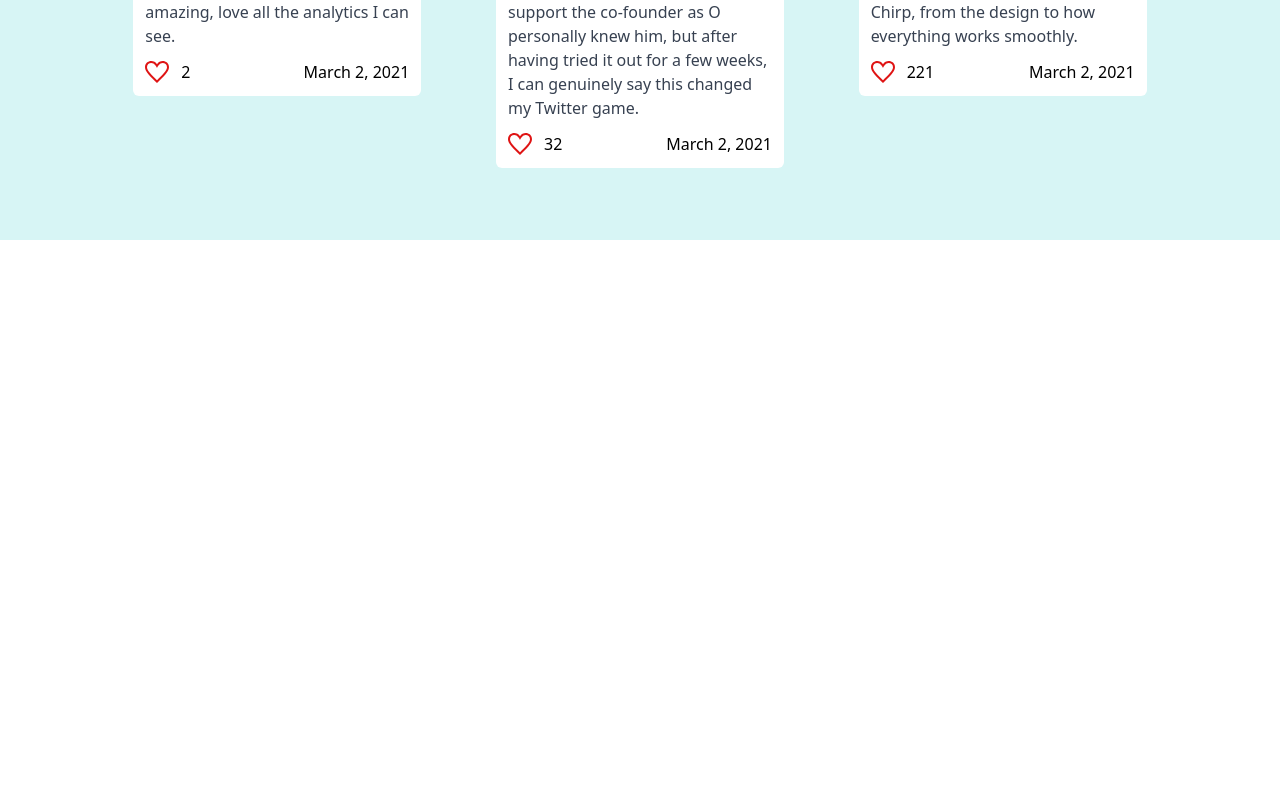
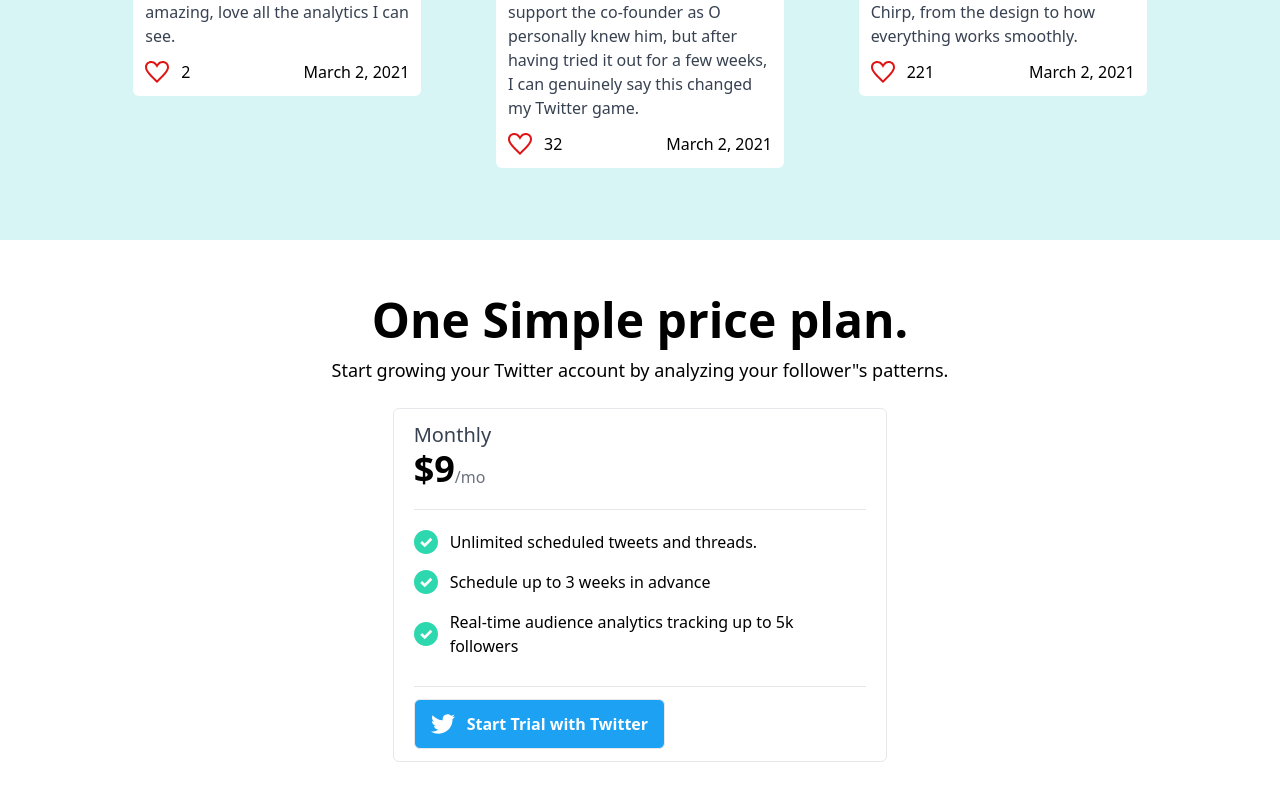
Before and after one commit to Mateusz-Zygadlo/chirp-landing-page, a React (Create React App) app: page / in a window 1280 px wide. Shown: the part 1574-2374 px from the top of the page. Before the commit the page ends 1870 px from the top, so only its background shows below. Built offline with nearby package versions, Linux system fonts and the light colour scheme.

Commit message:
create Pricing section and PricingCard component

```diff
--- /dev/null
+++ b/src/components/Pricing.tsx
@@ -0,0 +1,26 @@
+import React from 'react'
+import { PRICING_CONTENT } from '../data'
+import { PricingCard } from '../components'
+
+export const Pricing = () => {
+  const { header, paragraph, offers } = PRICING_CONTENT
+
+  return(
+    <div className="md:px-16 lg:px-24 my-14 px-5 flex flex-col items-center">
+      <h1 className="text-5xl font-extrabold">{header}</h1>
+      <p className="text-lg mt-3">{paragraph}</p>
+      <div className="mt-6">
+        {offers.map((offer, index: number) => (
+          <PricingCard
+            key={index}
+            term={offer.term}
+            price={offer.price}
+            shortTerm={offer.shortTerm}
+            advantages={offer.advantages}
+            button={offer.button}
+          />
+        ))}
+      </div>
+    </div>
+  )
+}
--- /dev/null
+++ b/src/components/PricingCard.tsx
@@ -0,0 +1,49 @@
+import React from 'react'
+import { Button } from '../components'
+import { Images } from '../assets'
+
+interface PricingCardProps {
+  term: string;
+  shortTerm: string;
+  price: string;
+  advantages: any[];
+  button: any;
+}
+
+export const PricingCard: React.FC<PricingCardProps>= ({
+  term,
+  shortTerm,
+  price,
+  advantages,
+  button,
+}) => {
+  return(
+    <div className="py-3 px-5 border rounded-md">
+      <h2 className="text-xl text-gray-700">{term}</h2>
+      <div className="flex items-end pb-5 border-b">
+        <h1 className="text-4xl font-semibold">{price}</h1>
+        <p className="text-gray-500">{shortTerm}</p>
+      </div>
+      <div className="my-3 flex flex-col pb-5 border-b">
+        {advantages.map((card, index: number) => (
+          <div
+            key={index}
+            className="flex my-2"
+          >
+            <img
+              src={card.image}
+              alt="pricing advantages"
+            />
+            <p className="ml-3 w-10/12">{card.paragraph}</p>
+          </div>
+        ))}
+      </div>
+      <Button blue>
+        <>
+          <img src={Images.Twitter} alt="twitter logo" />
+          <p className="ml-3">{button}</p>
+        </>
+      </Button>
+    </div>
+  )
+}
--- a/src/components/index.ts
+++ b/src/components/index.ts
@@ -1,7 +1,9 @@
 export { Button } from './Button'
 export { Card } from './Card'
+export { PricingCard } from './PricingCard'
 export { Tweet } from './Tweet'
 export { Navbar } from './Navbar'
 export { Header } from './Header'
 export { Advantages } from './Advantages'
 export { RecommendedTweets } from './RecommendedTweets'
+export { Pricing } from './Pricing'
--- a/src/data.ts
+++ b/src/data.ts
@@ -74,6 +74,29 @@ const TWEETS = [
   }
 ]
 
+const OFFER_ADVANTAGES = [{
+    image: Images.Checkmark,
+    paragraph: 'Unlimited scheduled tweets and threads.',
+  },
+  {
+    image: Images.Checkmark,
+    paragraph: 'Schedule up to 3 weeks in advance',
+  },
+  {
+    image: Images.Checkmark,
+    paragraph: 'Real-time audience analytics tracking up to 5k followers',
+}]
+
+const OFFER_LIST = [
+  {
+    term: 'Monthly',
+    price: '$9',
+    shortTerm: '/mo',
+    advantages: OFFER_ADVANTAGES,
+    button: 'Start Trial with Twitter'
+  },
+]
+
 export const NAVBAR_CONTENT = {
   logo: 'Chirp.',
   links: [
@@ -102,3 +125,9 @@ export const RECOMMENDS_TWEETS = {
   header: 'What our customers say',
   tweets: TWEETS,
 }
+
+export const PRICING_CONTENT = {
+  header: 'One Simple price plan.',
+  paragraph: 'Start growing your Twitter account by analyzing your follower"s patterns.',
+  offers: OFFER_LIST,
+}
--- a/src/pages/Home.tsx
+++ b/src/pages/Home.tsx
@@ -4,6 +4,7 @@ import {
   Header,
   Advantages,
   RecommendedTweets,
+  Pricing,
 } from '../components'
 import { useScrollToTop } from '../hooks'
 
@@ -16,6 +17,7 @@ export const Home = () => {
       <Header />
       <Advantages />
       <RecommendedTweets />
+      <Pricing />
     </div>
   )
 }
```
